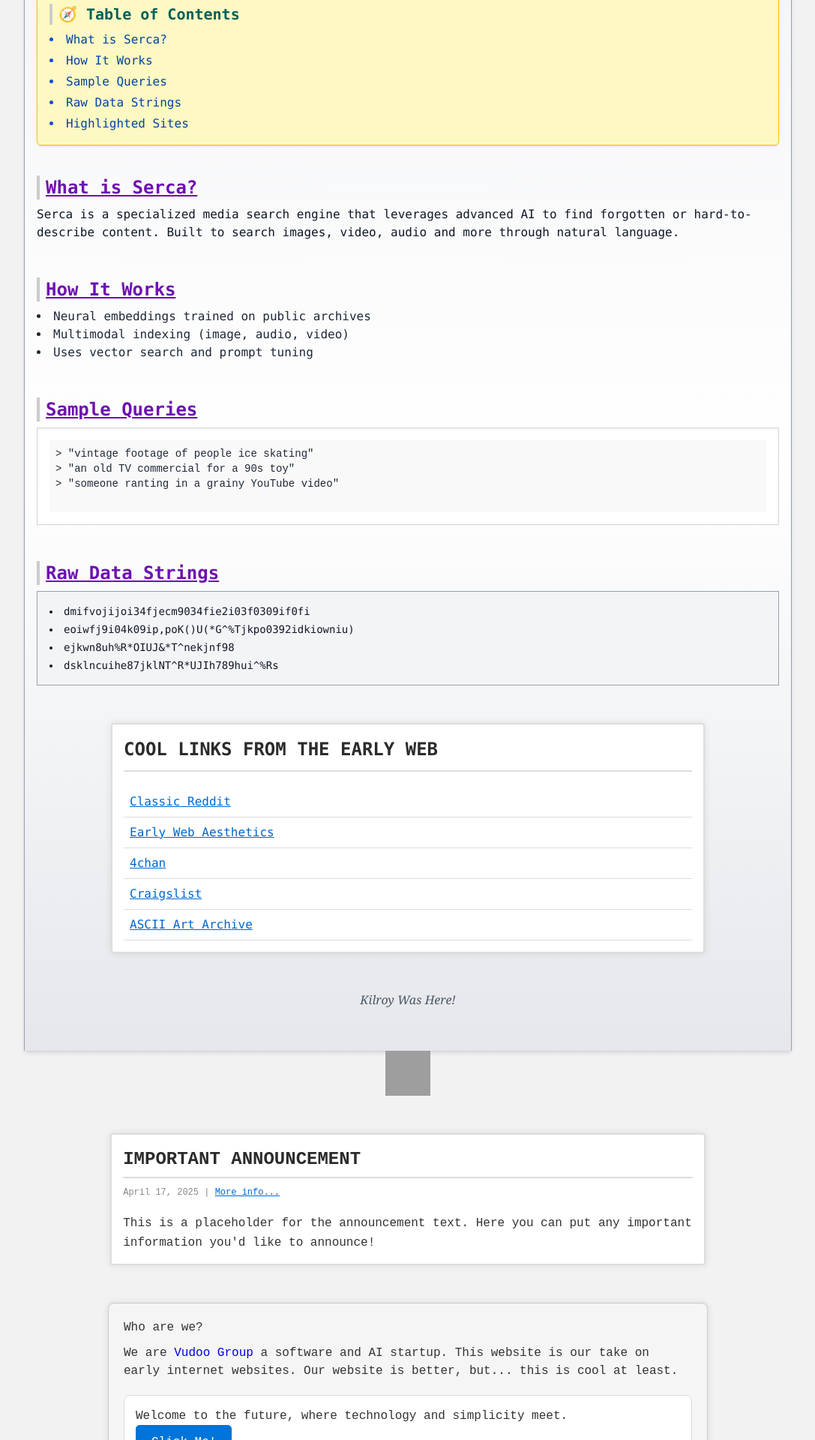
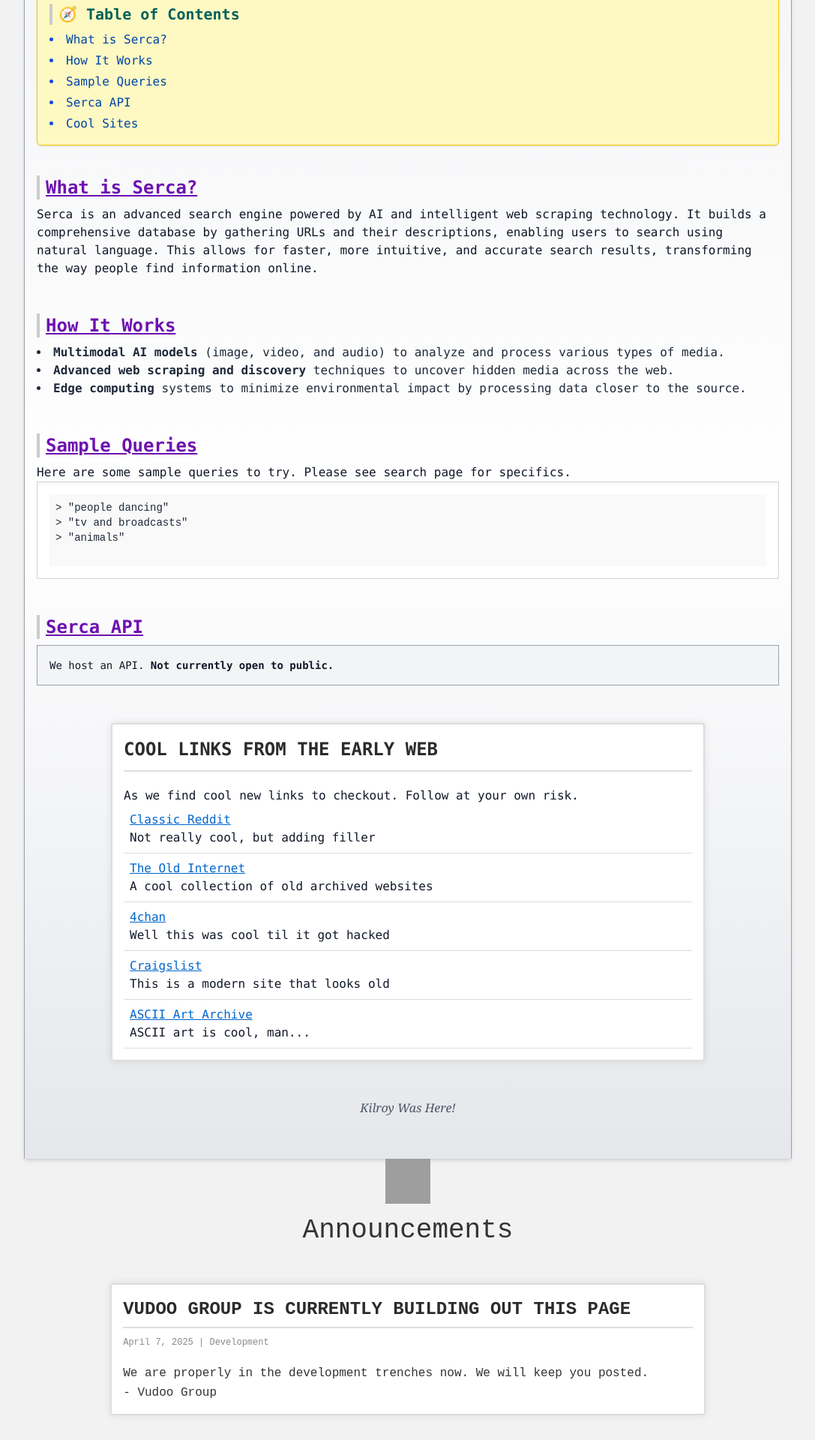
Before and after one commit to KilroyWasHere-cs-j/Serca-web, a SvelteKit app in the folder serca-web/: page / in a window 1280 px wide. Shown: the part 260-2180 px from the top of the page at 75% size, without its empty margins (96-1183 px from the left). Built offline with nearby package versions, Linux system fonts and the light colour scheme; grey boxes are pictures that could not be loaded.

Commit message:
Adding real text to the web pages

```diff
--- a/serca-web/src/components/Announcements.svelte
+++ b/serca-web/src/components/Announcements.svelte
@@ -1,7 +1,8 @@
 <script>
-  export let title = "Important Announcement";
+  export let title = "Announcements";
   export let date = "April 17, 2025";
-  export let content = "This is a placeholder for the announcement text. Here you can put any important information you'd like to announce!";
+  export let type = "Development";
+  export let content = "Null text";
 </script>
 
 <style>
@@ -66,9 +67,10 @@
 <div class="announcement-container">
   <div class="announcement-title">{title}</div>
   <div class="announcement-meta">
-    <span>{date}</span> | <a href="#">More info...</a>
+    <span>{date}</span> | <span>{type}</span>
   </div>
   <div class="announcement-content">
     {content}
+    <p>- Vudoo Group</p>
   </div>
 </div>
--- a/serca-web/src/components/HighlightedSites.svelte
+++ b/serca-web/src/components/HighlightedSites.svelte
@@ -1,11 +1,11 @@
 <script>
   // An array of cool URLs
   export let coolLinks = [
-    { title: "Classic Reddit", url: "https://www.reddit.com" },
-    { title: "Early Web Aesthetics", url: "https://www.oldweb.today" },
-    { title: "4chan", url: "https://www.4chan.org" },
-    { title: "Craigslist", url: "https://www.craigslist.org" },
-    { title: "ASCII Art Archive", url: "https://www.asciiart.eu" }
+    { title: "Classic Reddit", url: "https://www.reddit.com", note: "Not really cool, but adding filler"},
+    { title: "The Old Internet", url: "https://theoldnet.com/", note: "A cool collection of old archived websites"},
+    { title: "4chan", url: "https://www.4chan.org", note: "Well this was cool til it got hacked"},
+    { title: "Craigslist", url: "https://www.craigslist.org", note: "This is a modern site that looks old"},
+    { title: "ASCII Art Archive", url: "https://www.asciiart.eu", note: "ASCII art is cool, man..."}
   ];
 </script>
 
@@ -68,10 +68,12 @@
 
 <div class="links-container">
   <div class="links-title">Cool Links from the Early Web</div>
+  <p>As we find cool new links to checkout. Follow at your own risk.</p>
   <ul class="links-list">
-    {#each coolLinks as { title, url }}
+    {#each coolLinks as { title, url, note}}
       <li class="link-item">
         <a href={url} target="_blank" rel="noopener noreferrer">{title}</a>
+        <p>{note}</p>
       </li>
     {/each}
   </ul>
--- a/serca-web/src/components/Vudoo.svelte
+++ b/serca-web/src/components/Vudoo.svelte
@@ -80,7 +80,7 @@
 <div class="container">
   <div>
     <h1 class="retro-font">Who are we?</h1>
-    <p class="retro-font">
+    <p class="retro-font text-4xl">
       We are
       <a href="https://www.vudoogroup.dev/" class="simple-link">
         Vudoo Group
@@ -93,6 +93,6 @@
     <p class="retro-font">
       Welcome to the future, where technology and simplicity meet.
     </p>
-    <a href="#" class="simple-button">Click Me!</a>
+    <a href="https://www.vudoogroup.dev/" class="simple-button">Click Me!</a>
   </div>
 </div>
--- a/serca-web/src/routes/+page.svelte
+++ b/serca-web/src/routes/+page.svelte
@@ -21,8 +21,8 @@
       <li><a href="#what-is-serca" class="hover:underline">What is Serca?</a></li>
       <li><a href="#how-it-works" class="hover:underline">How It Works</a></li>
       <li><a href="#sample-queries" class="hover:underline">Sample Queries</a></li>
-      <li><a href="#data-strings" class="hover:underline">Raw Data Strings</a></li>
-      <li><a href="#highlighted-sites" class="hover:underline">Highlighted Sites</a></li>
+      <li><a href="#api" class="hover:underline">Serca API</a></li>
+      <li><a href="#highlighted-sites" class="hover:underline">Cool Sites</a></li>
     </ul>
   </div>
 
@@ -30,8 +30,9 @@
   <section id="what-is-serca" class="mb-12">
     <h2 class="text-2xl font-bold text-purple-800 underline mb-2">What is Serca?</h2>
     <p>
-      Serca is a specialized media search engine that leverages advanced AI to find forgotten or hard-to-describe content.
-      Built to search images, video, audio and more through natural language.
+      Serca is an advanced search engine powered by AI and intelligent web scraping technology.
+      It builds a comprehensive database by gathering URLs and their descriptions, enabling users to search using natural language.
+      This allows for faster, more intuitive, and accurate search results, transforming the way people find information online.
     </p>
   </section>
 
@@ -39,34 +40,30 @@
   <section id="how-it-works" class="mb-12">
     <h2 class="text-2xl font-bold text-purple-800 underline mb-2">How It Works</h2>
     <ul class="list-disc list-inside text-gray-800">
-      <li>Neural embeddings trained on public archives</li>
-      <li>Multimodal indexing (image, audio, video)</li>
-      <li>Uses vector search and prompt tuning</li>
+      <li><strong>Multimodal AI models</strong> (image, video, and audio) to analyze and process various types of media.</li>
+      <li><strong>Advanced web scraping and discovery</strong> techniques to uncover hidden media across the web.</li>
+      <li><strong>Edge computing</strong> systems to minimize environmental impact by processing data closer to the source.</li>
     </ul>
   </section>
 
   <!-- Sample Queries -->
   <section id="sample-queries" class="mb-12">
     <h2 class="text-2xl font-bold text-purple-800 underline mb-2">Sample Queries</h2>
+    <h3>Here are some sample queries to try. Please see search page for specifics.</h3>
     <div class="bg-white border border-gray-300 p-4 font-mono text-sm text-gray-800 shadow-inner">
       <pre>
-> "vintage footage of people ice skating"
-> "an old TV commercial for a 90s toy"
-> "someone ranting in a grainy YouTube video"
+> "people dancing"
+> "tv and broadcasts"
+> "animals"
       </pre>
     </div>
   </section>
 
-  <!-- Raw Strings -->
-  <section id="data-strings" class="mb-12">
-    <h2 class="text-2xl font-bold text-purple-800 underline mb-2">Raw Data Strings</h2>
+  <!-- Serca API -->
+  <section id="api" class="mb-12">
+    <h2 class="text-2xl font-bold text-purple-800 underline mb-2">Serca API</h2>
     <div class="bg-gray-100 border border-gray-400 p-4 font-mono text-sm">
-      <ul class="list-disc list-inside space-y-1">
-        <li>dmifvojijoi34fjecm9034fie2i03f0309if0fi</li>
-        <li>eoiwfj9i04k09ip,poK()U(*G^%Tjkpo0392idkiowniu)</li>
-        <li>ejkwn8uh%R*OIUJ&*T^nekjnf98</li>
-        <li>dsklncuihe87jklNT^R*UJIh789hui^%Rs</li>
-      </ul>
+      <p>We host an API. <strong>Not currently open to public.</strong></p>
     </div>
   </section>
 
@@ -82,9 +79,12 @@
 <!-- Newsletter -->
 <Newsletter />
 
+<h1 class="flex justify-center text-4xl m-4">Announcements</h1>
+
 <!-- Announcements -->
 <div class="max-w-5xl mx-auto mt-6 px-4">
-  <Announcements />
+  <Announcements title="Vudoo Group is currently building out this page" date="April 7, 2025" type="Development" content="We are properly in the development trenches now. We will keep you posted."/>
+  <Announcements title="Page creation" date="April 4, 2025" type="Development" content="This page was created"/>
 </div>
 
 <!-- Footer -->
--- a/serca-web/src/routes/database/+page.svelte
+++ b/serca-web/src/routes/database/+page.svelte
@@ -8,7 +8,7 @@
 
   <!-- Header -->
   <div style="text-align: center; margin-bottom: 40px;">
-    <h1 style="font-size: 32px; font-weight: normal; color: #003366; margin-bottom: 10px;">VudooDB: High-Performance Distributed Database</h1>
+    <h1 style="font-size: 32px; font-weight: normal; color: #003366; margin-bottom: 10px;">SercaDB</h1>
     <p style="font-size: 16px; font-style: italic; color: #666;">"Built for scale. Designed for chaos."</p>
   </div>
 
@@ -16,32 +16,29 @@
   <div style="background-color: #f9f9f9; border: 1px solid #e0e0e0; padding: 20px; margin-bottom: 40px; border-radius: 8px;">
     <h2 style="font-size: 18px; font-weight: normal; color: #006666; margin-bottom: 10px;">🧭 Table of Contents</h2>
     <ul style="list-style-type: disc; margin-left: 20px; font-size: 16px; color: #003366;">
-      <li><a href="#key-features" style="text-decoration: none; color: #003366;">Key Features</a></li>
+      <li><a href="#overview" style="text-decoration: none; color: #003366;">Overview</a></li>
       <li><a href="#architecture" style="text-decoration: none; color: #003366;">Architecture Overview</a></li>
-      <li><a href="#use-cases" style="text-decoration: none; color: #003366;">Use Cases</a></li>
+      <li><a href="#api" style="text-decoration: none; color: #003366;">API</a></li>
     </ul>
   </div>
 
-  <!-- Key Features -->
-  <section id="key-features" style="margin-bottom: 40px;">
-    <h2 style="font-size: 22px; font-weight: normal; color: #6A1B9A; margin-bottom: 10px;">💾 Key Features</h2>
-    <ul style="list-style-type: disc; margin-left: 20px; font-size: 16px; line-height: 1.8; color: #333;">
-      <li>Eventual Consistency with Tunable Consistency Levels</li>
-      <li>Blazing fast query engine using SIMD optimization</li>
-      <li>Supports hybrid cloud-native deployments</li>
-      <li>Native support for unstructured blob + JSON data</li>
-      <li>Built-in end-to-end encryption (FIPS-140-2 compliant)</li>
-    </ul>
+  <!-- Overview -->
+  <section id="overview" style="margin-bottom: 40px;">
+    <h2 style="font-size: 22px; font-weight: normal; color: #6A1B9A; margin-bottom: 10px;">💾 Overview</h2>
+    <p>
+      We are managing an expanding database that links media URLs to automatically generated descriptions.
+      As our AI engines produce new descriptions for media content, we continuously update the database by adding new URL-description pairs.
+    </p>
   </section>
 
   <!-- Architecture Overview -->
   <section id="architecture" style="margin-bottom: 40px;">
     <h2 style="font-size: 22px; font-weight: normal; color: #6A1B9A; margin-bottom: 10px;">🛠️ Architecture Overview</h2>
     <p style="font-size: 16px; line-height: 1.8; color: #444;">
-      VudooDB is a distributed key-value and document store optimized for low-latency access and horizontal scaling. The core engine is written in Rust, powered by an append-only log and an LSM-tree storage layer.
-      It uses a gossip protocol for cluster coordination and Raft for consensus on critical control paths.
+      Serca's database is a centralized Sql based database with a Sqlx powered Rust API.
     </p>
 
+    <p>Presently this doesn't mean anything</p>
     <div style="margin-top: 24px; padding: 16px; background-color: #f4f4f4; border: 1px solid #ddd; border-radius: 8px; font-size: 14px; white-space: pre-wrap;">
       <code style="font-family: 'Courier New', Courier, monospace;">
         ┌──────────────┐<br/>
@@ -65,20 +62,15 @@
     </div>
   </section>
 
-  <!-- Use Cases -->
-  <section id="use-cases" style="margin-bottom: 40px;">
-    <h2 style="font-size: 22px; font-weight: normal; color: #6A1B9A; margin-bottom: 10px;">📦 Use Cases</h2>
-    <ul style="list-style-type: disc; margin-left: 20px; font-size: 16px; line-height: 1.8; color: #333;">
-      <li>Massive-scale IoT telemetry ingestion</li>
-      <li>High-frequency trading data pipelines</li>
-      <li>Secure medical records & compliance storage</li>
-      <li>Real-time analytics for global apps</li>
-    </ul>
+  <!-- API -->
+  <section id="api" style="margin-bottom: 40px;">
+    <h2 style="font-size: 22px; font-weight: normal; color: #6A1B9A; margin-bottom: 10px;">📦 API</h2>
+    <p>API stuff</p>
   </section>
 
   <!-- Final Note -->
   <div style="text-align: center; margin-top: 40px;">
-    <p style="font-size: 16px; font-style: italic; color: #777;">Kilobytes? Please. VudooDB speaks in petabytes.</p>
+    <p style="font-size: 16px; font-style: italic; color: #777;">SQL is magic...</p>
   </div>
 
 </div>
```
